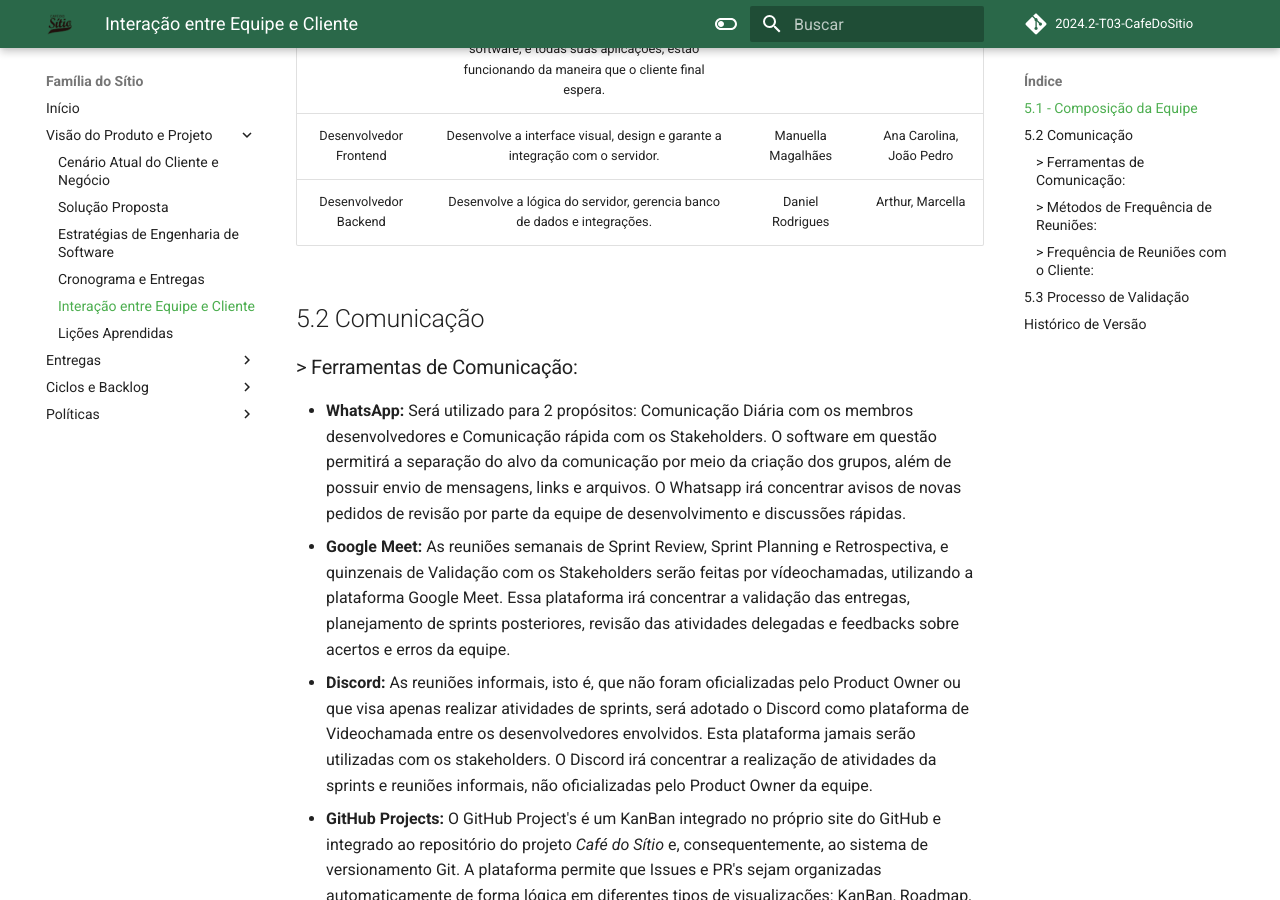
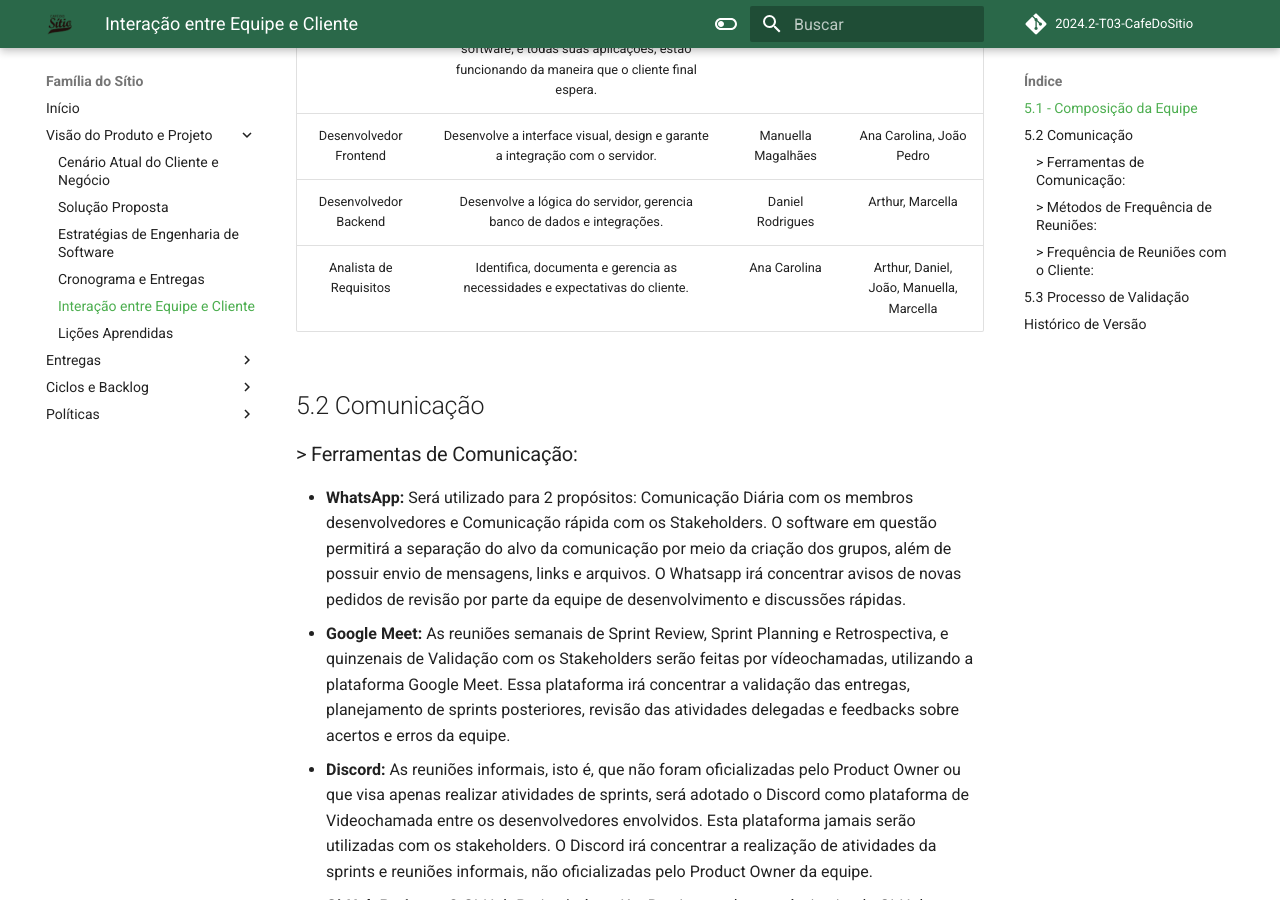
Before and after one commit to mdsreq-fga-unb/2024.2-T03-CafeDoSitio, an MkDocs documentation site: the page built from docs/sections/2-docPage/5-interacaoEquipeCliente.md, in a window 1280 px wide and 900 px high, scrolled down 377 px. Built offline with MkDocs 1.6.1 and Material for MkDocs 9.7.7, drawn with Linux system fonts in a browser that asks for light colours; comment, search, counter and statistics services are not loaded.

Commit message:
Adição do papel de Analista de Requisitos e atribuição de todos na equipe a esse papel

```diff
--- a/docs/sections/2-docPage/5-interacaoEquipeCliente.md
+++ b/docs/sections/2-docPage/5-interacaoEquipeCliente.md
@@ -8,6 +8,7 @@
 | Analista de QA  | Deve testar o produto para averiguar se o software, e todas suas aplicações, estão funcionando da maneira que o cliente final espera.   | João Pedro    | --    |
 | Desenvolvedor Frontend  | Desenvolve a interface visual, design e garante a integração com o servidor.   | Manuella Magalhães    | Ana Carolina, João Pedro    |
 | Desenvolvedor Backend  | Desenvolve a lógica do servidor, gerencia banco de dados e integrações.   | Daniel Rodrigues    | Arthur, Marcella    |
+| Analista de Requisitos |  Identifica, documenta e gerencia as necessidades e expectativas do cliente. | Ana Carolina | Arthur, Daniel, João, Manuella, Marcella |
 
 ## 5.2 Comunicação
 
```
